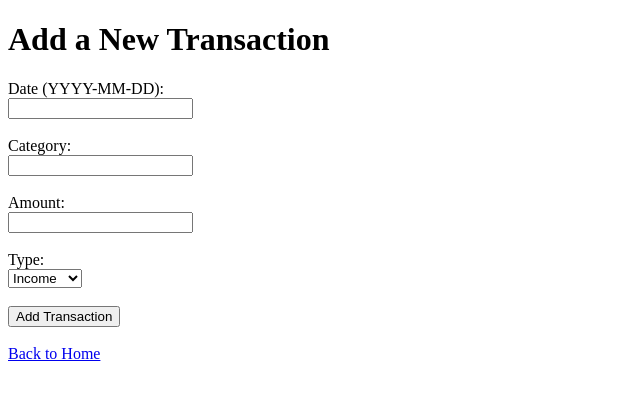
After one commit to h1ihl/BudgetingApp, a Flask app: page /add in a window 1280 px wide. The commit adds this page. Shown: the top 400 px of the page, without its empty margins (0-640 px from the left). Run offline with Flask 3, Linux system fonts and the light colour scheme.

Commit message:
Add transaction form & listing
- Created '/add' route for GET/POST
- Implemented 'add_transaction.html' template
- Updated 'index.html' to list transactions & link to form
- Verified new transactions persist to the database

```diff
--- a/app.py
+++ b/app.py
@@ -1,4 +1,4 @@
-from flask import Flask, render_template
+from flask import Flask, render_template, request, redirect, url_for
 from models import db, Transaction
 
 app = Flask(__name__)
@@ -14,7 +14,22 @@ with app.app_context():
 
 @app.route('/')
 def home():
-    return render_template('index.html')
+    transactions = Transaction.query.all()
+    return render_template('index.html', transactions=transactions)
+
+@app.route('/add', methods=['GET', 'POST'])
+def add_transaction():
+    if request.method == 'POST':
+        date = request.form.get('date')
+        category = request.form.get('category')
+        amount = request.form.get('amount')
+        type_val = request.form.get('type')
+        # Create a new Transaction record
+        new_transaction = Transaction(date=date, category=category, amount=float(amount), type=type_val)
+        db.session.add(new_transaction)
+        db.session.commit()
+        return redirect(url_for('home'))
+    return render_template('add_transaction.html')
 
 if __name__ == '__main__':
     app.run(debug=True)
--- /dev/null
+++ b/templates/add_transaction.html
@@ -0,0 +1,31 @@
+<!DOCTYPE html>
+<html lang="en">
+<head>
+    <meta charset="UTF-8">
+    <meta name="viewport" content="width=device-width, initial-scale=1.0">
+    <title>Add Transaction</title>
+</head>
+<body>
+    <h1>Add a New Transaction</h1>
+    <form action="{{ url_for('add_transaction') }}" method="post">
+        <label for="date">Date (YYYY-MM-DD):</label><br>
+        <input type="text" id="date" name="date" required><br><br>
+
+        <label for="category">Category:</label><br>
+        <input type="text" id="category" name="category" required><br><br>
+
+        <label for="amount">Amount:</label><br>
+        <input type="number" id="amount" name="amount" step="0.01" required><br><br>
+
+        <label for="type">Type:</label><br>
+        <select id="type" name="type">
+            <option value="income">Income</option>
+            <option value="expense">Expense</option>
+        </select><br><br>
+
+        <input type="submit" value="Add Transaction">
+    </form>
+    <br>
+    <a href="{{ url_for('home') }}">Back to Home</a>
+</body>
+</html>
```
Also changed, not shown: templates/index.html (+12 -0 lines), instance/budget.db.
